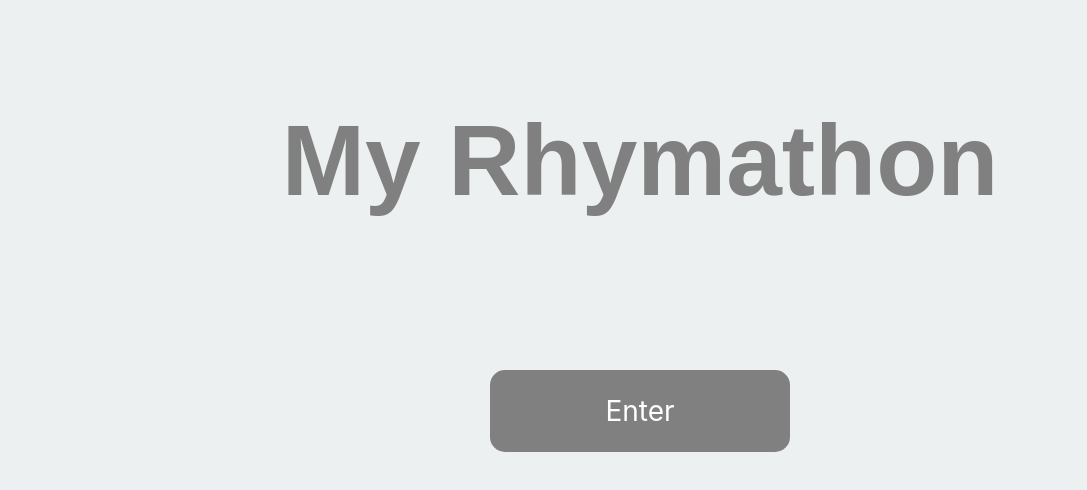
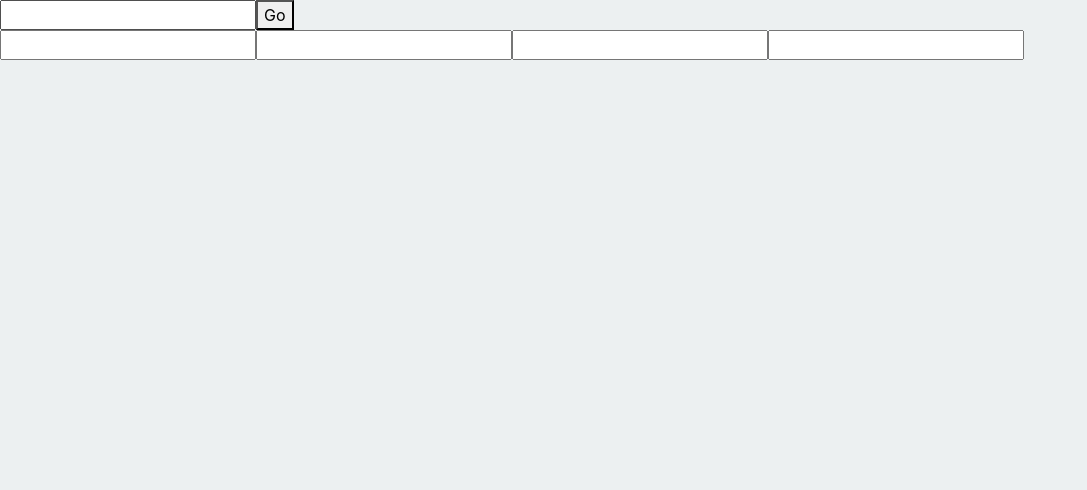
Before and after one commit to IdanZimi/Rhymathon-, a React (Create React App) app: page /mainPage in a window 1280 px wide. Shown: the top 490 px of the page, without its empty margins (0-1087 px from the left). Built offline with nearby package versions, Linux system fonts and the light colour scheme; a web font is replaced by a local one.

Commit message:
basics changes

```diff
--- a/package.json
+++ b/package.json
@@ -3,7 +3,11 @@
   "version": "0.1.0",
   "private": true,
   "dependencies": {
+    "axios": "^0.18.0",
+    "body-parser": "^1.18.3",
     "bootstrap": "^4.1.3",
+    "express": "^4.16.4",
+    "mongoose": "^5.3.12",
     "react": "^16.6.3",
     "react-dom": "^16.6.3",
     "react-router-dom": "^4.3.1",
--- a/src/App.js
+++ b/src/App.js
@@ -1,20 +1,17 @@
 import React, { Component } from 'react';
-import { BrowserRouter as Router  , Link} from 'react-router-dom'
+import { BrowserRouter as Router , Route  , Link} from 'react-router-dom'
 import './App.css'
+import Landing from './components/Landing'
+import mainPage from './components/mainPage';
 class App extends Component {
 
   render() {
     return (
       <Router>
         <div className="App">
-          <div>
-            <h1 id="my">My Rhymathon</h1>
-            <button type="button" class="btn btn-secondary btn-lg btn-block button"><span className="enterSpan"><Link to="/mainPage">Enter</Link></span></button>
-          </div>
-
           <div className="main-routes">
-            {/* <Route path="/mainPage" exact component={mainPage} /> */}
-
+            <Route path="/" exact component={Landing} />
+            <Route path="/mainPage" exact component={mainPage}/>
           </div>
         </div>
       </Router>
--- /dev/null
+++ b/src/components/Landing.js
@@ -0,0 +1,18 @@
+import React, { Component } from 'react';
+import '../App.css'
+import { Link} from 'react-router-dom'
+class Landing extends Component {
+
+  render() {
+    return (
+      <div>
+          <div>
+            <h1 id="my">My Rhymathon</h1>
+            <button type="button" class="btn btn-secondary btn-lg btn-block button"><span className="enterSpan"><Link to="/mainPage">Enter</Link></span></button>
+          </div>
+      </div>
+    );
+  }
+}
+
+export default Landing;
--- a/src/components/Poem.js
+++ b/src/components/Poem.js
@@ -1,5 +1,6 @@
 import React, { Component } from 'react';
 import axios from 'axios'
+
 
 class Poem extends Component {
     constructor() {
--- a/src/components/WordSearch.js
+++ b/src/components/mainPage.js
@@ -1,7 +1,7 @@
 import React, { Component } from 'react';
 import axios from 'axios'
-
-class WordSearch extends Component {
+import Poem from './Poem'
+class mainPage extends Component {
 
   constructor() {
     super()
@@ -23,6 +23,7 @@ class WordSearch extends Component {
     let rhyme3 = rhymes[2].word
     let rhyme4 = rhymes[3].word
     this.props.setRhymes(rhyme1,rhyme2, rhyme3, rhyme4)
+
   }
 
   render() {
@@ -30,9 +31,11 @@ class WordSearch extends Component {
       <div className="word-search">
         <input type="text" value={this.state.word} onChange={this.updateWord} />
         <button type="button" onClick={this.getRhymes}>Go</button>
+
+        <Poem />
       </div>
     );
   }
 }
 
-export default WordSearch;
+export default mainPage;
```
Also changed, not shown: 1 other file (tests, documents, lock files or other folders).
